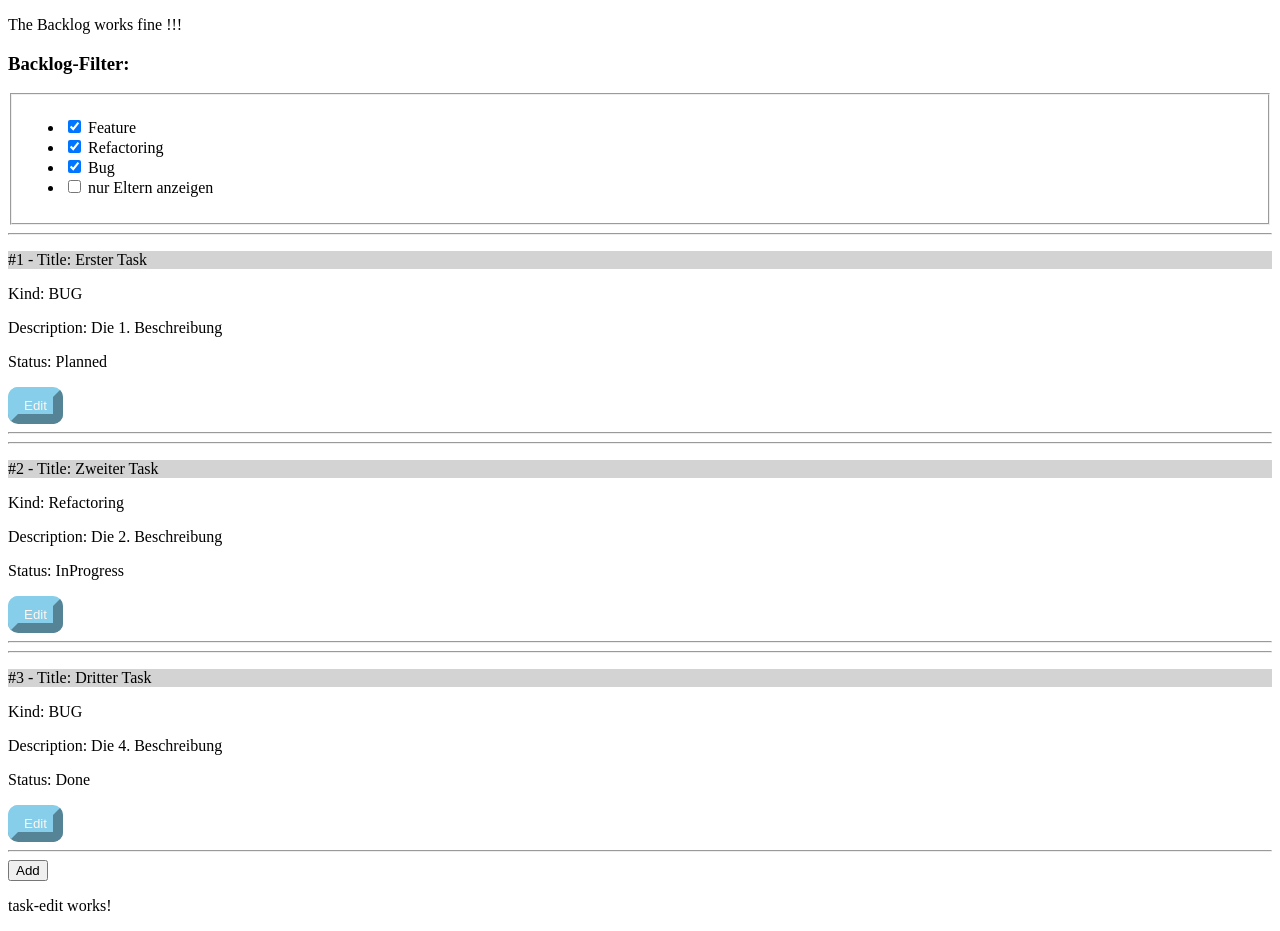
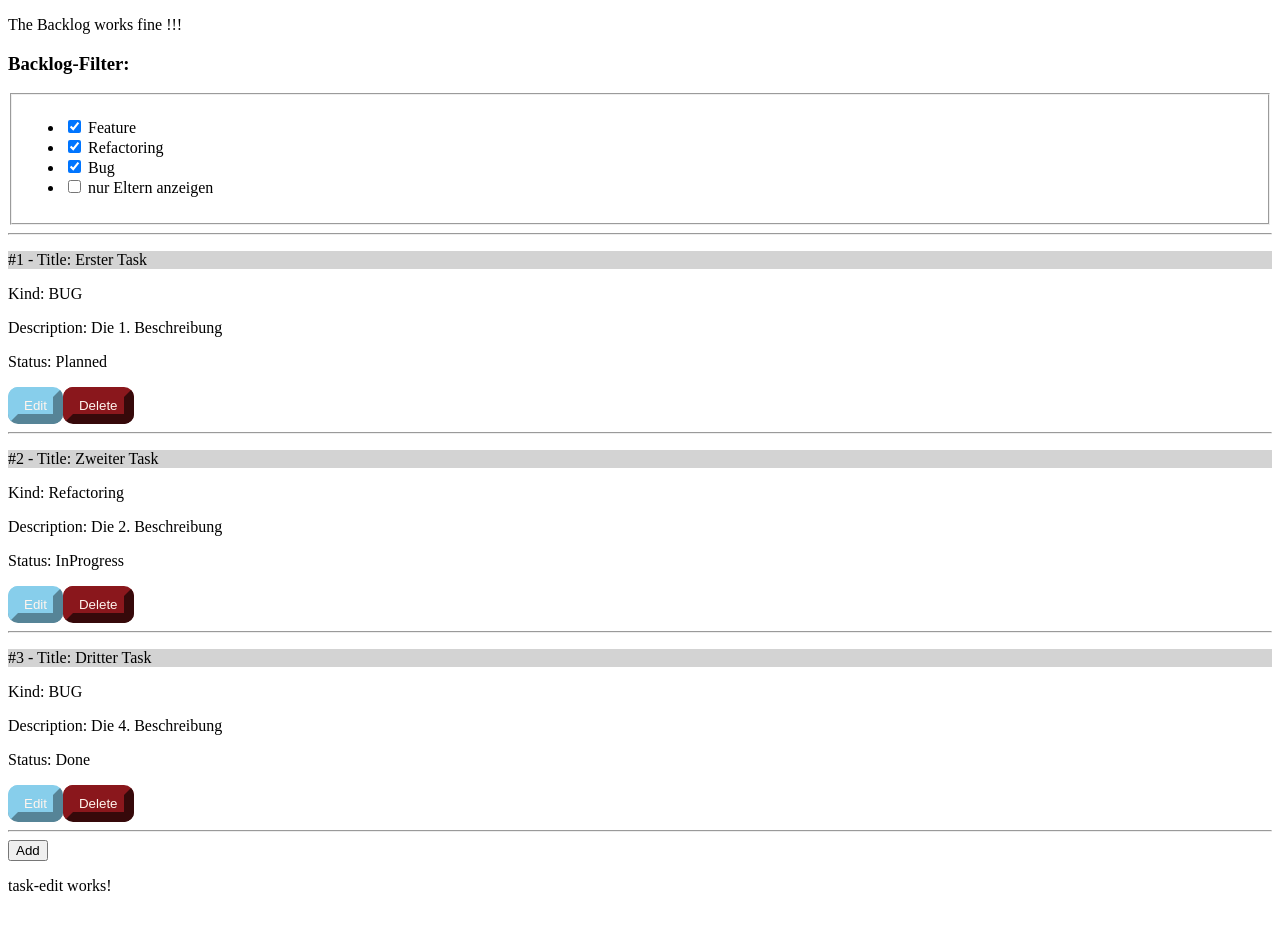
Before and after one commit to thordeuka/MyPersonallyBacklog, an Angular app in the folder myPersonallyBacklog/: page / in a window 1280 px wide. Built offline with nearby package versions, Linux system fonts and the light colour scheme.

Commit message:
Remove Backlogtask implementiert

```diff
--- a/myPersonallyBacklog/src/app/app.component.html
+++ b/myPersonallyBacklog/src/app/app.component.html
@@ -4,5 +4,6 @@
     *ngFor="let task of myTasks | parentFilter:currentParentFilter | taskKindFilter:currentaskFilter"
     [TaskId]="task.id">
 </app-backlog-task>
+<hr>
 <button (click)="onAddTask()">Add</button>
 <app-task-edit></app-task-edit>
--- a/myPersonallyBacklog/src/app/backlog-task/backlog-task.component.css
+++ b/myPersonallyBacklog/src/app/backlog-task/backlog-task.component.css
@@ -9,3 +9,11 @@
     border-color: skyblue;
     border-width: 10px;
 }
+
+.deletebutton {
+    background-color: rgb(138, 23, 28);
+    border-radius: 10px;
+    color: seashell;
+    border-color: rgb(138, 23, 28);
+    border-width: 10px;
+}
--- a/myPersonallyBacklog/src/app/backlog-task/backlog-task.component.html
+++ b/myPersonallyBacklog/src/app/backlog-task/backlog-task.component.html
@@ -14,4 +14,4 @@ Description: {{ backlogTask.description }}
     <p *ngSwitchCase="4">Status: {{ "Done" }}</p>
 </div>
 <button class="editbutton" (click)="onEditClick()">Edit</button>
-<hr>
+<button class="deletebutton" (click)="onDeleteClick()">Delete</button>
--- a/myPersonallyBacklog/src/app/backlog-task/backlog-task.component.ts
+++ b/myPersonallyBacklog/src/app/backlog-task/backlog-task.component.ts
@@ -19,11 +19,12 @@ export class BacklogTaskComponent implements OnInit {
   }
 
   onEditClick(){
-    console.log(this.backlogTask.title + " was clicked!")
+    console.log(this.backlogTask.title + ": edit was clicked!");
   }
 
   onDeleteClick(){
-
+    console.log(this.backlogTask.title + ": delete was clicked!");
+    this.backlogTaskService.removeTask(this.backlogTaskId);
   }
 
 }
--- a/myPersonallyBacklog/src/app/backlog-task/backlogtask.service.ts
+++ b/myPersonallyBacklog/src/app/backlog-task/backlogtask.service.ts
@@ -38,5 +38,9 @@ export class BacklogTaskService{
 
     }
 
+    removeTask(id: number){
+        this.myTasks.splice(this.myTasks.findIndex(item => item.id === id), 1);
+    }
+
 
 }
```
